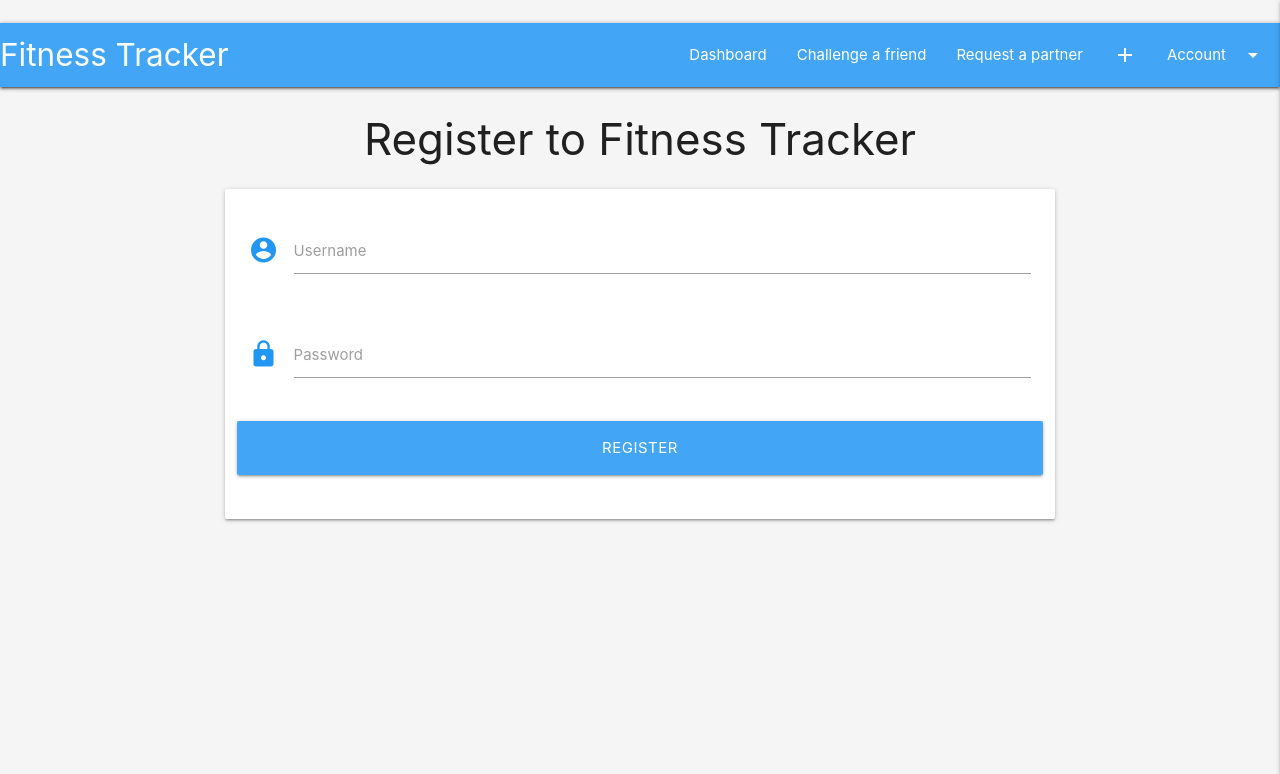
After one commit to Code-Institute-Submissions/Fitness-tracker-MS3, a Flask app: page /register in a window 1280 px wide. The commit adds this page. Shown: the top 774 px of the page. Run offline with Flask 2, Linux system fonts and the light colour scheme; some libraries are stand-ins or nearby versions.

Commit message:
register template implemented along with routing

```diff
--- a/app.py
+++ b/app.py
@@ -4,6 +4,7 @@ from flask import (
     redirect, request, url_for)
 from flask_pymongo import PyMongo
 from bson.objectid import ObjectId
+from werkzeug.security import generate_password_hash, check_password_hash
 if os.path.exists("env.py"):
     import env
 
@@ -23,6 +24,10 @@ def dashboard():
     return render_template("dashboard.html", workouts=workouts)
 
 
+@app.route("/register", methods=["GET", "POST"])
+def register():
+    return render_template("/register.html")
+
 if __name__ == '__main__':
            app.run(host=os.environ.get('IP', '0.0.0.0'),
            port=int(os.environ.get('PORT', 5000)),
--- a/templates/base.html
+++ b/templates/base.html
@@ -19,17 +19,17 @@
         <ul id="dropdown1" class="dropdown-content">
             <li><a href="#!">login</a></li>
             <li><a href="#!">logout</a></li>
-            <li><a href="#!">register</a></li>
+            <li><a href="{{ url_for( 'register') }}">Register</a></li>
         </ul>
 
         <!--main top nav element-->
         <nav>
-            <nav class="nav-extended blue lighten-1 ">
-                <div class="nav-wrapper ">
-                    <a href="{{ url_for( 'dashboard') }} " class=" brand-logo ">Fitness Tracker</a>
-                    <a href="# " data-target="mobile-demo " class="sidenav-trigger right "><i class="fas fa-bars "></i></a>
-                    <ul class="right hide-on-med-and-down ">
-                        <li><a href="{{ url_for( 'dashboard') }} ">Dashboard</a></li>
+            <nav class="nav-extended blue lighten-1">
+                <div class="nav-wrapper">
+                    <a href="{{ url_for( 'dashboard') }}" class=" brand-logo ">Fitness Tracker</a>
+                    <a href="# " data-target="mobile-demo" class="sidenav-trigger right"><i class="fas fa-bars"></i></a>
+                    <ul class="right hide-on-med-and-down">
+                        <li><a href="{{ url_for( 'dashboard') }}">Dashboard</a></li>
                         <li><a href="# ">Challenge a friend</a></li>
                         <li><a href="# ">Request a partner</a></li>
                         <li><a href="# "><i class="material-icons">add</i></a></li>
@@ -43,20 +43,20 @@
 
 
             <!--mobile side nav bar -->
-            <ul class="sidenav " id="mobile-demo ">
+            <ul class="sidenav" id="mobile-demo">
                 <li>
-                    <h4 class="center-align blue-text lighten-1 ">Fitness Tracker</h4>
+                    <h4 class="center-align blue-text lighten-1">Fitness Tracker</h4>
                 </li>
-                <li><a href="{{ url_for( 'dashboard') }} ">Dashboard</a></li>
+                <li><a href="{{ url_for( 'dashboard') }}">Dashboard</a></li>
                 <li><a href="# ">Challenge a friend</a></li>
                 <li><a href="# ">Request a partner</a></li>
                 <li><a href="# ">log out</a></li>
                 <li><a href="# ">log in</a></li>
-                <li><a href="# ">register</a></li>
+                <li><a href="{{ url_for( 'register') }}">Register</a></li>
             </ul>
     </header>
 
-    <h1>fitness log</h1>
+
     {% block content %} {% endblock %}
 
     <script src="https://code.jquery.com/jquery-3.5.1.min.js " integrity="sha256-9/aliU8dGd2tb6OSsuzixeV4y/faTqgFtohetphbbj0=" crossorigin=" anonymous "></script>
--- /dev/null
+++ b/templates/register.html
@@ -0,0 +1,36 @@
+{% extends "base.html" %} {% block content %}
+
+<h3 class="center-align">Register to Fitness Tracker</h3>
+
+
+<div class="row">
+    <form class="col s12 m8 offset-m2" method="POST" action="git">
+        <div class="card-panel">
+            <!--username -->
+            <div class="row ">
+                <div class="input-field col s12">
+                    <i class="material-icons prefix blue-text lighten-1">account_circle</i>
+                    <input id="username" name="username" type="text" class="validate ">
+                    <label for="username">Username</label>
+                </div>
+            </div>
+            <!-- password -->
+            <div class="row ">
+                <div class="input-field col s12">
+                    <i class="material-icons prefix blue-text lighten-1">lock</i>
+                    <input id="password" name="password" type="password" class="validate">
+                    <label for="password">Password</label>
+                </div>
+            </div>
+            <!-- register btn -->
+            <div class="row">
+                <button type="submit" class="col s12 btn-large blue lighten-1">
+                    Register
+                </button>
+
+            </div>
+        </div>
+    </form>
+</div>
+
+<br>{% endblock %}
```
